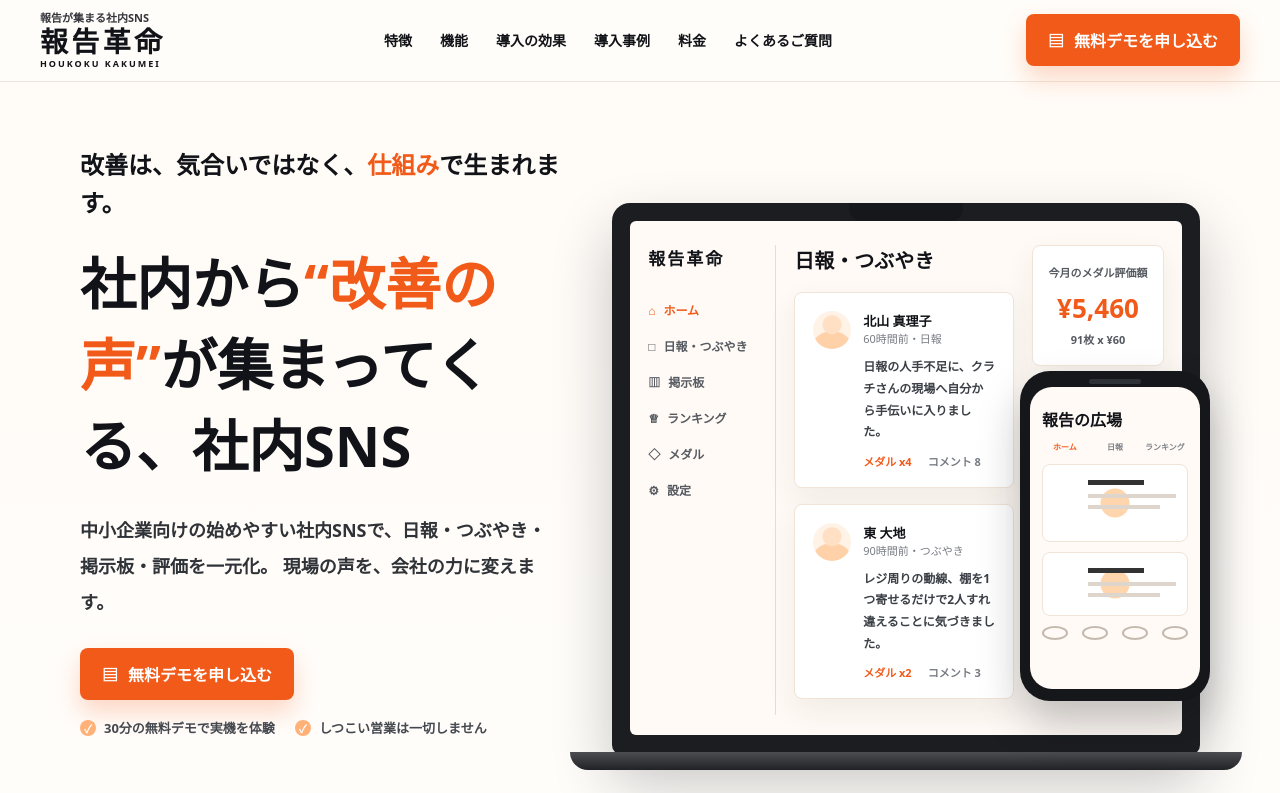
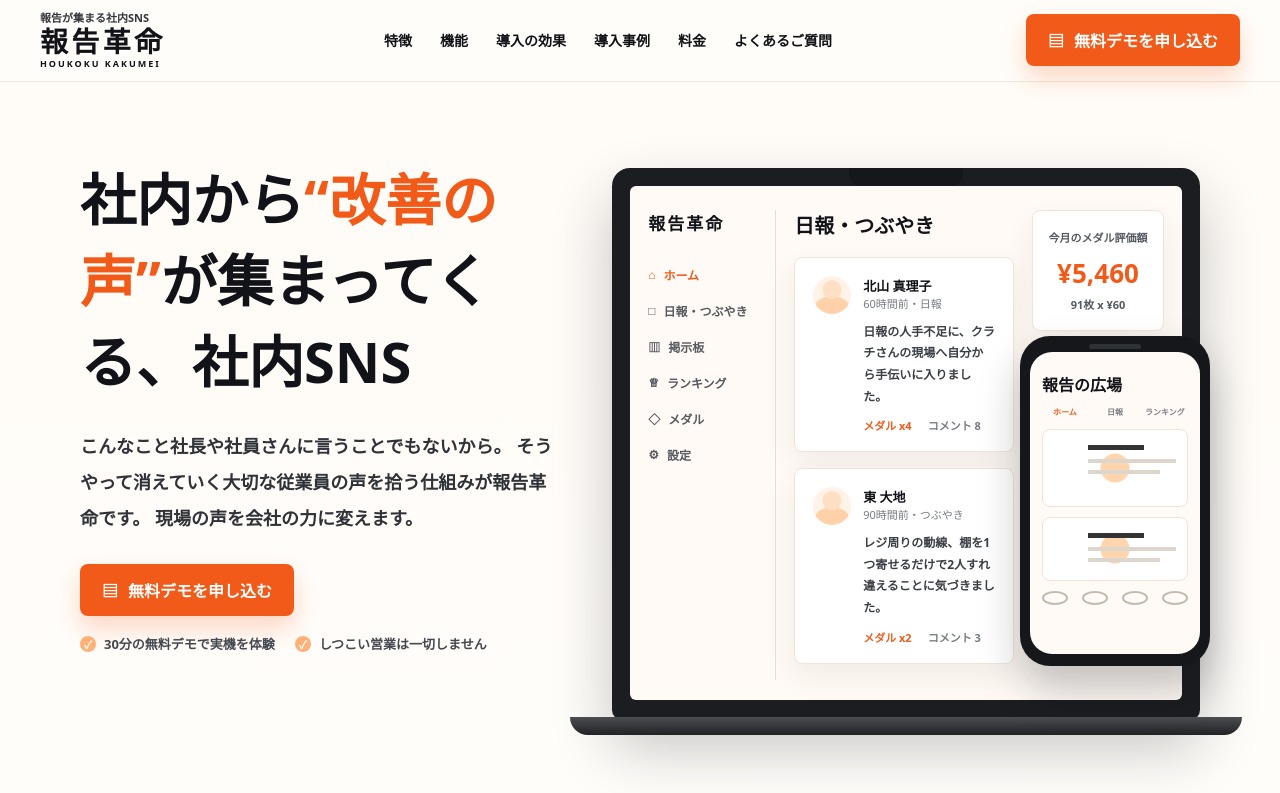
Before and after one commit to kanoetokyo/houkoku-kakumei-lp, a plain HTML site: page index.html in a window 1280 px wide. Shown: the top 793 px of the page. Drawn offline with Linux system fonts and the light colour scheme.

Commit message:
Update landing page copy

```diff
--- a/index.html
+++ b/index.html
@@ -34,11 +34,11 @@
     <main id="top">
       <section class="hero section-shell">
         <div class="hero-copy">
-          <p class="lead-line">改善は、気合いではなく、<span>仕組み</span>で生まれます。</p>
           <h1>社内から<span>“改善の声”</span>が集まってくる、社内SNS</h1>
           <p class="hero-text">
-            中小企業向けの始めやすい社内SNSで、日報・つぶやき・掲示板・評価を一元化。
-            現場の声を、会社の力に変えます。
+            こんなこと社長や社員さんに言うことでもないから。
+            そうやって消えていく大切な従業員の声を拾う仕組みが報告革命です。
+            現場の声を会社の力に変えます。
           </p>
           <div class="hero-actions">
             <a class="button button-primary" href="#demo-form">
@@ -242,7 +242,7 @@
       </section>
 
       <section class="price-band section-shell" id="price">
-        <div class="price-bubble">始めやすい価格で、<br />社内に文化を</div>
+        <div class="price-bubble">気合いやガンバリズムを<br />仕組みで超えていく</div>
         <div class="price-card">
           <span>月額</span>
           <strong>5,500</strong>
@@ -257,7 +257,7 @@
           <div class="mini-laptop"></div>
         </div>
         <div class="demo-copy">
-          <h2>社員が勝手に<span>改善し始める会社</span>、作りませんか？</h2>
+          <h2>劇的な<span>報告量の違い</span>を体感ください！</h2>
           <p>まずは無料デモで体験してください。実際の画面を使って「報告 → 評価 → 見える化」の流れをご確認いただけます。</p>
         </div>
         <div class="demo-actions">
```
